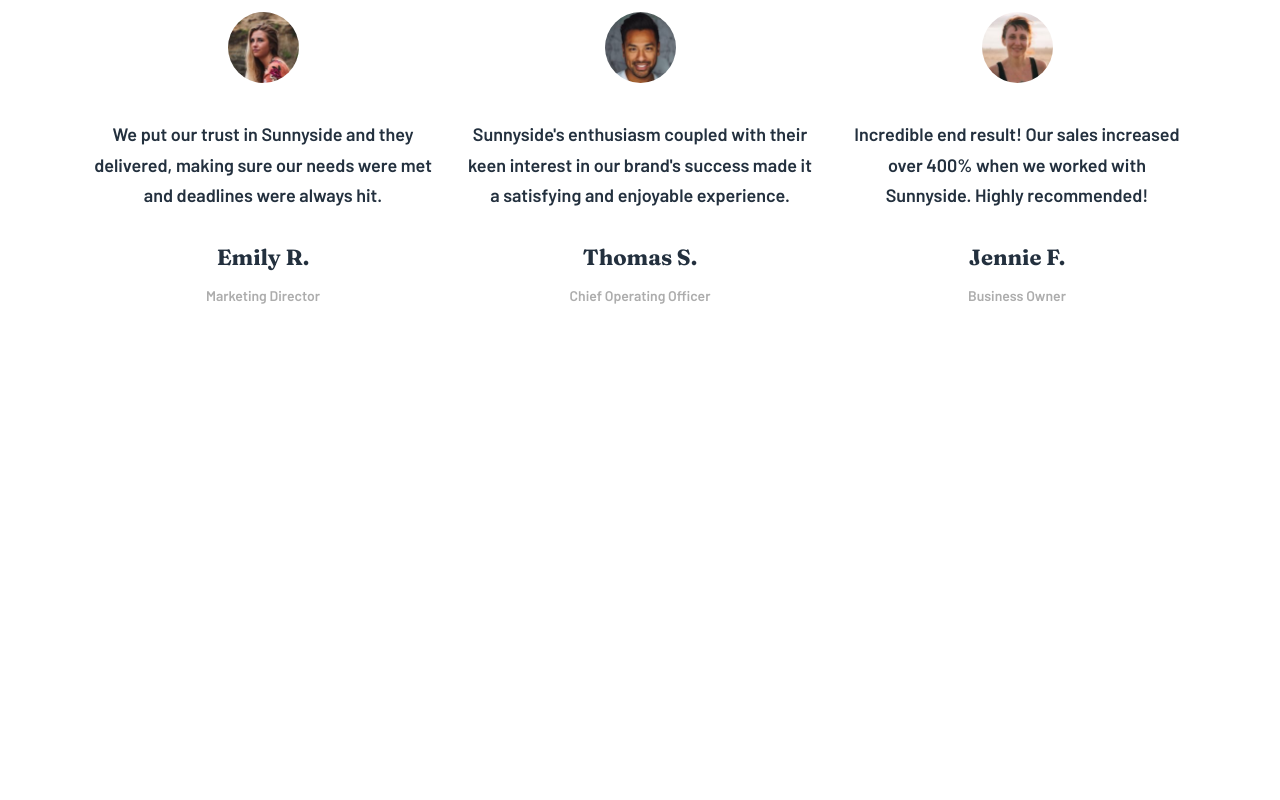
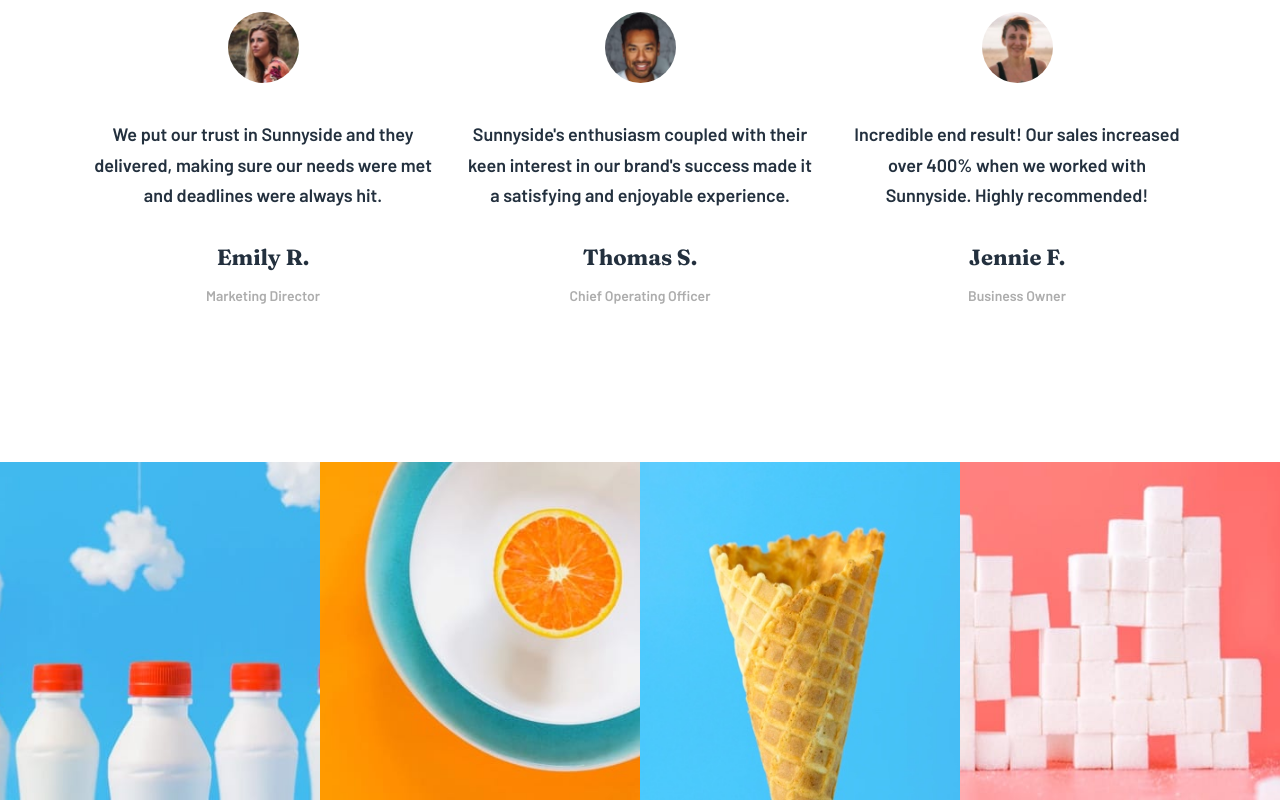
Before and after one commit to moniquedsilva/sunnyside-agency, a Vue app: page / in a window 1280 px wide. Shown: the part 2808-3608 px from the top of the page. Before the commit the page ends 3270 px from the top, so only its background shows below. Built offline with nearby package versions, Linux system fonts and the light colour scheme.

Commit message:
feat: gallery section

```diff
--- a/src/App.vue
+++ b/src/App.vue
@@ -6,6 +6,7 @@
       <About />
       <Services />
       <Testimonials />
+      <Gallery />
     </main>
   </div>
 </template>
@@ -16,6 +17,7 @@ import Hero from '@/components/Hero'
 import About from '@/components/About'
 import Services from '@/components/Services'
 import Testimonials from '@/components/Testimonials'
+import Gallery from '@/components/Gallery'
 
 export default {
   name: 'App',
@@ -25,6 +27,7 @@ export default {
     About,
     Services,
     Testimonials,
+    Gallery,
   },
 }
 </script>
```
